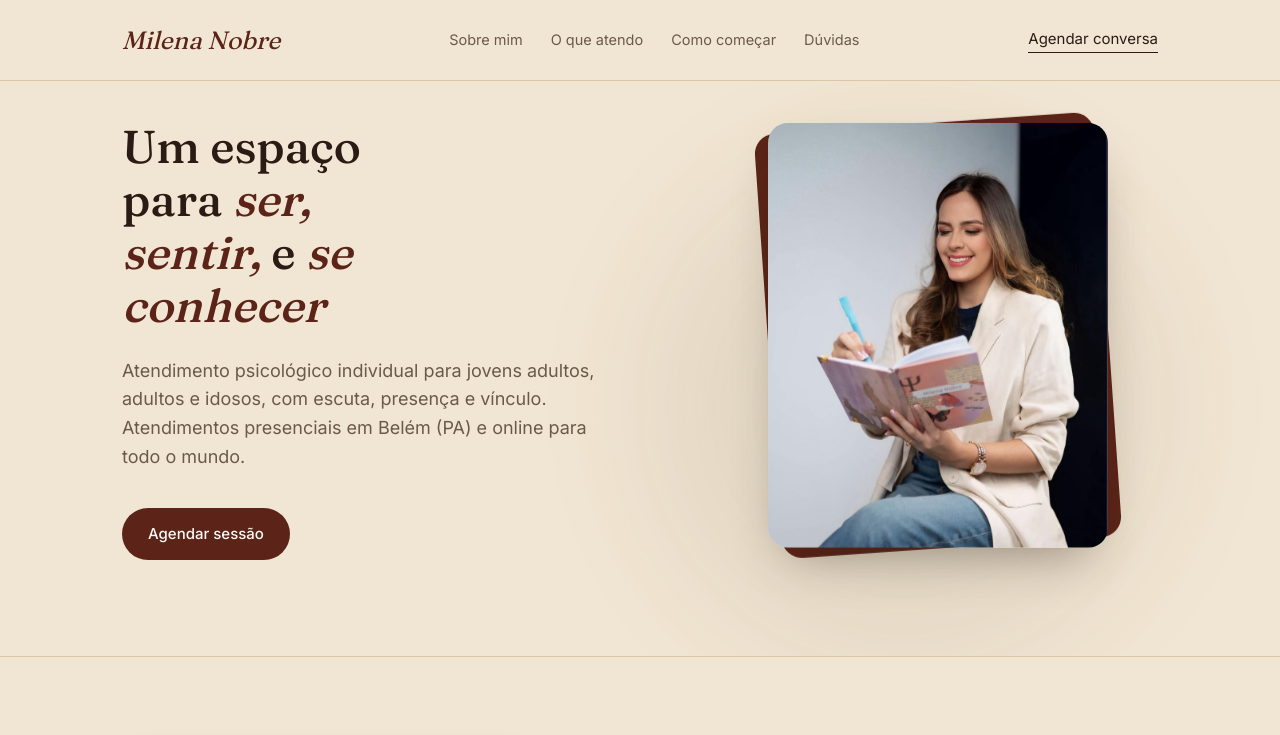
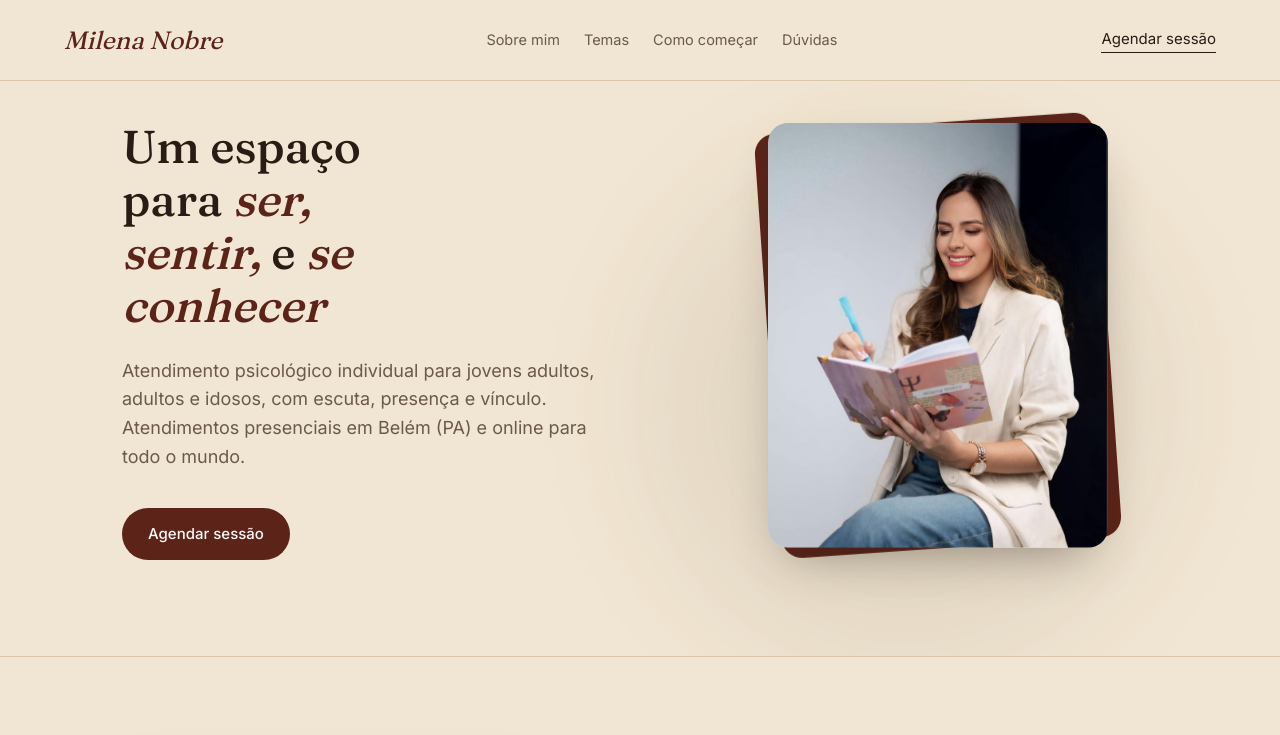
Before and after one commit to davipcosta/portfolio-milena, a Next.js app: page / in a window 1280 px wide. Shown: the top 735 px of the page. Built offline with nearby package versions, Linux system fonts and the light colour scheme.

Commit message:
feat: update navigation links for clarity and consistency

```diff
--- a/app/globals.css
+++ b/app/globals.css
@@ -333,6 +333,10 @@ img {
   display: flex;
   align-items: center;
   justify-content: space-between;
+  width: 100%;
+  max-width: 1200px;
+  margin: 0 auto;
+  padding: 0 24px;
 }
 
 .nav-name {
@@ -351,7 +355,8 @@ img {
 .nav-links {
   display: flex;
   align-items: center;
-  gap: 28px;
+  gap: 24px;
+  flex-wrap: nowrap;
 }
 
 .nav-link {
--- a/app/page.tsx
+++ b/app/page.tsx
@@ -27,7 +27,7 @@ export default function Home() {
               Sobre mim
             </a>
             <a href="#areas" className="nav-link">
-              O que atendo
+              Temas
             </a>
             <a href="#como-comecar" className="nav-link">
               Como começar
@@ -43,7 +43,7 @@ export default function Home() {
             target="_blank"
             rel="noopener noreferrer"
           >
-            Agendar conversa
+            Agendar sessão
           </a>
         </div>
       </header>
```
